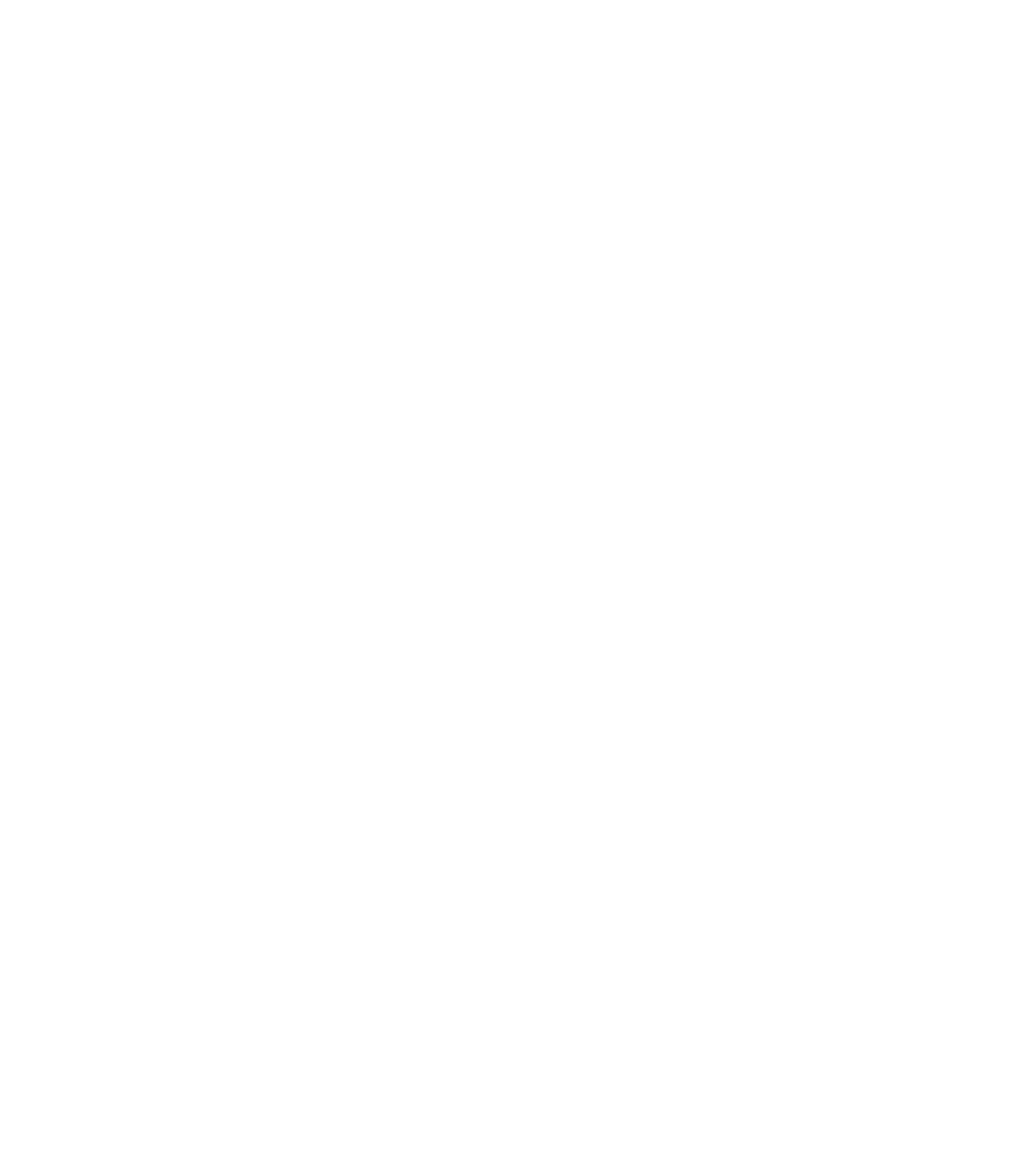
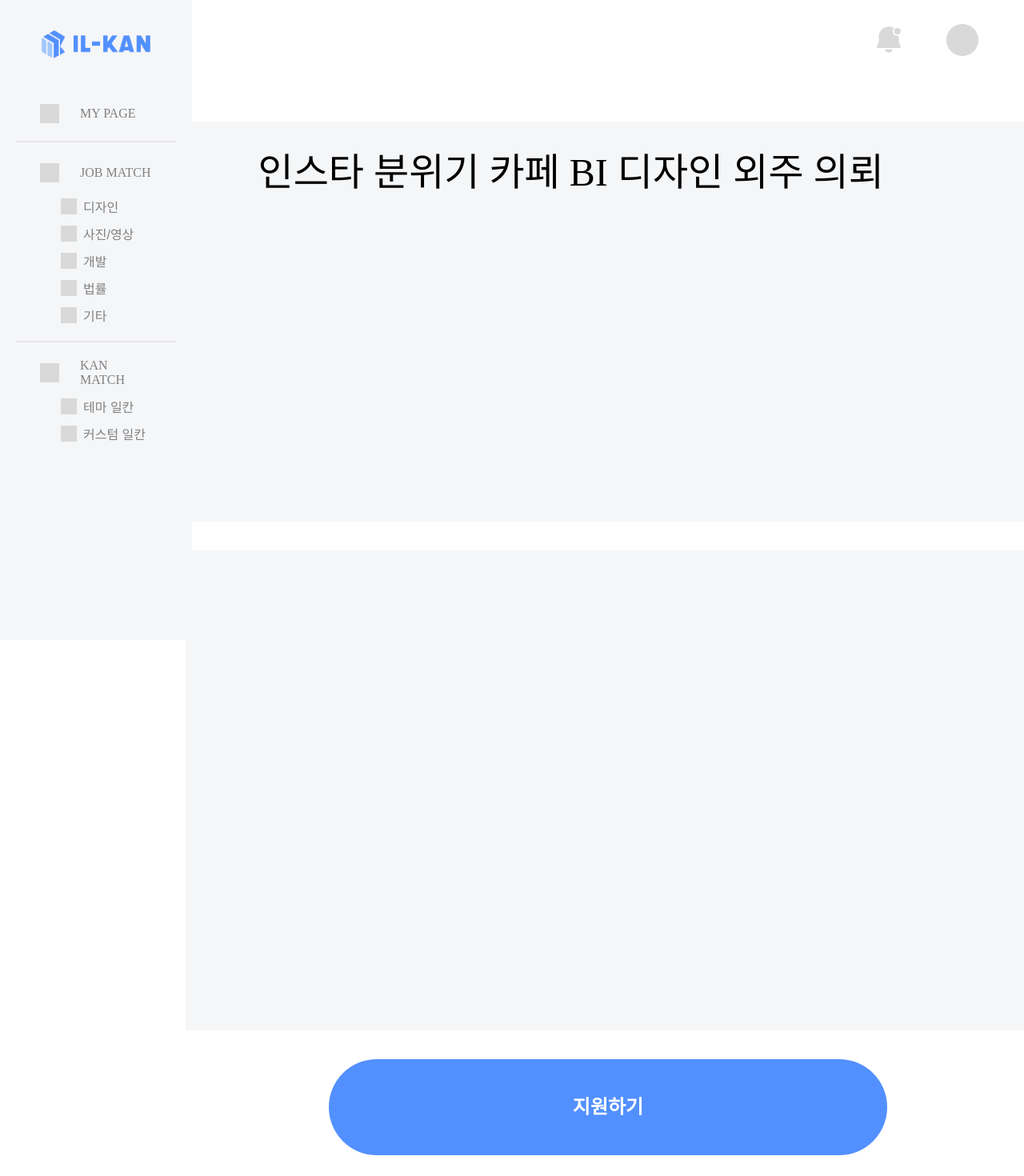
Before and after one commit to cryingdryice/ILKAN-web, a React (Vite) app: page /main/jobs/1 in a window 1280 px wide. Before the commit this address had no page. Shown: the top 1470 px of the page at 80% size. Before the commit the page ends 800 px from the top, so only its background shows below. Built offline with nearby package versions, Linux system fonts and the light colour scheme; the HTML template or start-up script is replaced by a standard one.

Commit message:
feat: jobDetailPage 라우터 연동 및 페이지 레이아웃 간단 구현

```diff
--- a/src/App.tsx
+++ b/src/App.tsx
@@ -3,6 +3,7 @@ import GlobalLayout from "./layout/GlobalLayout";
 import Index from "./pages";
 import MyPage from "./pages/main/myPage";
 import JobsPage from "./pages/main/jobsPage";
+import JobsDetailPage from "./pages/main/jobsDetailPage";
 
 export default function App() {
   return (
@@ -11,7 +12,10 @@ export default function App() {
         <Route index element={<Index />} />
         <Route path="main">
           <Route path="myPage" element={<MyPage />} />
-          <Route path="jobs" element={<JobsPage />} />
+          <Route path="jobs">
+            <Route index element={<JobsPage />} />
+            <Route path=":id" element={<JobsDetailPage />} />
+          </Route>
         </Route>
       </Route>
     </Routes>
--- a/src/components/jobs/JobsItem.tsx
+++ b/src/components/jobs/JobsItem.tsx
@@ -1,3 +1,7 @@
+// 파일명: JobsItem.tsx
+
+// ★ react-router-dom에서 Link 컴포넌트를 임포트합니다.
+import { Link } from "react-router-dom";
 import jobsItemStyle from "../../css/components/jobs/jobsItem.module.css";
 import type { WorkItem } from "../../pages/main/jobsPage";
 
@@ -5,6 +9,9 @@ type Props = { item: WorkItem };
 
 export default function JobsItem({ item }: Props) {
   return (
+    // ★ <Link> 컴포넌트로 <article> 전체를 감쌉니다.
+    // to 속성에 이동할 경로를 지정하고, 각 카드의 id를 넣어주면 됩니다.
+    <Link to={`/main/jobs/${item.id}`}>
       <article className={jobsItemStyle.card}>
         <div className={jobsItemStyle.thumb}>
           {item.image && <img src={item.image} className={jobsItemStyle.img} />}
@@ -23,5 +30,6 @@ export default function JobsItem({ item }: Props) {
           <div className={jobsItemStyle.price}>{item.price}</div>
         </div>
       </article>
+    </Link>
   );
 }
--- /dev/null
+++ b/src/css/pages/jobsDetailPage.module.css
@@ -0,0 +1,57 @@
+.Container {
+  display: flex;
+  flex-direction: column;
+  align-items: center;
+  gap: 36px;
+}
+.Header {
+  display: flex;
+  width: 1056px;
+  height: 500px;
+  flex-shrink: 0;
+  background: #f5f6f8;
+  justify-content: center;
+}
+
+.Footer {
+  width: 1056px;
+  height: 600px;
+  flex-shrink: 0;
+  background: #f5f6f8;
+}
+
+.ApplyButton {
+  /* Link가 블록 요소가 되어 width와 height를 가질 수 있게 합니다. */
+  display: block;
+  width: 698px;
+  height: 120px;
+  flex-shrink: 0;
+  border-radius: 60px;
+  border: none;
+  background: #5290ff;
+
+  /* Link의 기본 밑줄을 제거하고 텍스트 색상을 지정합니다. */
+  text-decoration: none;
+  color: white;
+  text-align: center;
+  line-height: 120px; /* height와 동일하게 맞춰 세로 중앙 정렬 */
+  font-size: 24px;
+  font-weight: bold;
+}
+.HeaderTitle {
+  display: flex;
+  width: 875px;
+  height: 128px;
+  flex-direction: column;
+  justify-content: center;
+  flex-shrink: 0;
+  color: #000;
+  font-family: "Noto Sans KR";
+  font-size: 48px;
+  font-style: normal;
+  font-weight: 500;
+  line-height: 70px; /* 145.833% */
+}
+
+.jobsDetailInfoBox {
+}
--- /dev/null
+++ b/src/pages/main/jobsDetailPage.tsx
@@ -0,0 +1,63 @@
+// JobsDetailPage.tsx
+import { Link } from "react-router-dom";
+import { useParams } from "react-router-dom";
+import type { WorkItem } from "./jobsPage";
+import { useEffect, useState } from "react";
+import jobsDetailPageStyle from "../../css/pages/jobsDetailPage.module.css";
+
+// mockData 분리 대신 임시 복붙 (실제론 분리 권장)
+const MOCK_LIST: WorkItem[] = Array.from({ length: 15 }).map((_, i) => ({
+  id: i + 1,
+  title: "인스타 분위기 카페 BI 디자인 외주 의뢰",
+  writer: "카페 반절 (개인 사업자)",
+  price: "500,000원~",
+  image: `https://via.placeholder.com/600x400?text=Job+ID+${i + 1}`,
+}));
+
+export default function JobsDetailPage() {
+  const { id } = useParams<{ id: string }>();
+  const [workItem, setWorkItem] = useState<WorkItem | null>(null);
+
+  useEffect(() => {
+    if (!id) return;
+    const item = MOCK_LIST.find((w) => w.id === Number(id));
+    setWorkItem(item || null);
+  }, [id]);
+
+  if (!workItem) return <div>일거리 정보를 찾을 수 없습니다.</div>;
+
+  return (
+    <div className={jobsDetailPageStyle.Container}>
+      <div className={jobsDetailPageStyle.Header}>
+        <span className={jobsDetailPageStyle.HeaderTitle}>
+          {workItem.title}
+        </span>
+      </div>
+      <div className={jobsDetailPageStyle.Footer}></div>
+      <Link
+        to={`/main/jobs/${id}/application`}
+        className={jobsDetailPageStyle.ApplyButton}
+      >
+        지원하기
+      </Link>
+      {/* 일단 링크 부분 기능 없이 겉으로만 구현 해두었습니다 이 부분 수정해서 작업 이어 나가시면 됩니다. */}
+    </div>
+  );
+}
+
+{
+  /*
+{workItem.image && (
+          <img
+            src={workItem.image}
+            alt={workItem.title}
+            className={jobsDetailPageStyle.image}
+          />
+        )}
+      </div>
+      <div className={jobsDetailPageStyle.content}>
+        <h1>{workItem.title}</h1>
+        <p>작성자: {workItem.writer}</p>
+        <p>가격: {workItem.price}</p>
+      </div> */
+}
--- a/src/pages/main/jobsPage.tsx
+++ b/src/pages/main/jobsPage.tsx
@@ -26,6 +26,7 @@ const MOCK_LIST: WorkItem[] = Array.from({ length: 15 }).map((_, i) => ({
   title: "인스타 분위기 카페 BI 디자인 외주 의뢰",
   writer: "카페 반절 (개인 사업자)",
   price: "500,000원~",
+  image: `https://via.placeholder.com/600x400?text=Job+ID+${i + 1}`,
 }));
 
 export default function JobsPage() {
```
Lines whose indentation alone changed are shown as unchanged.
